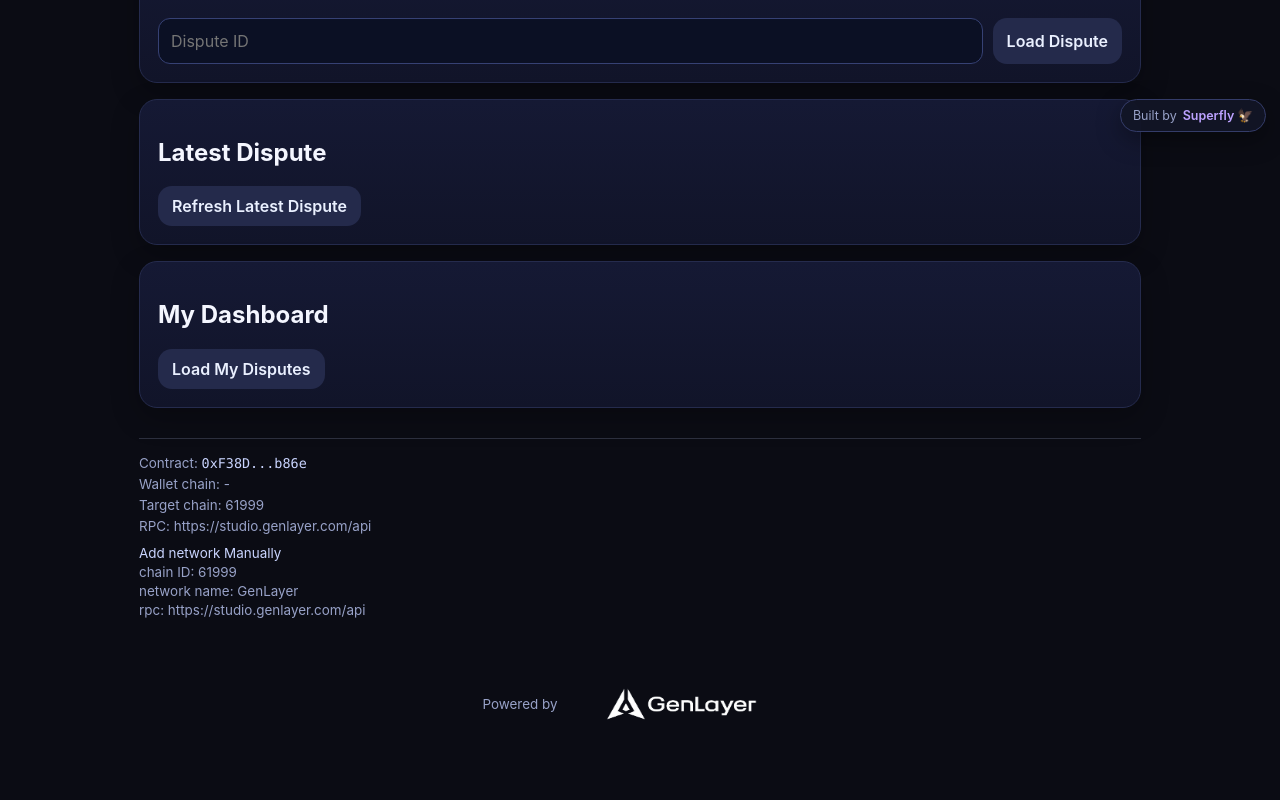
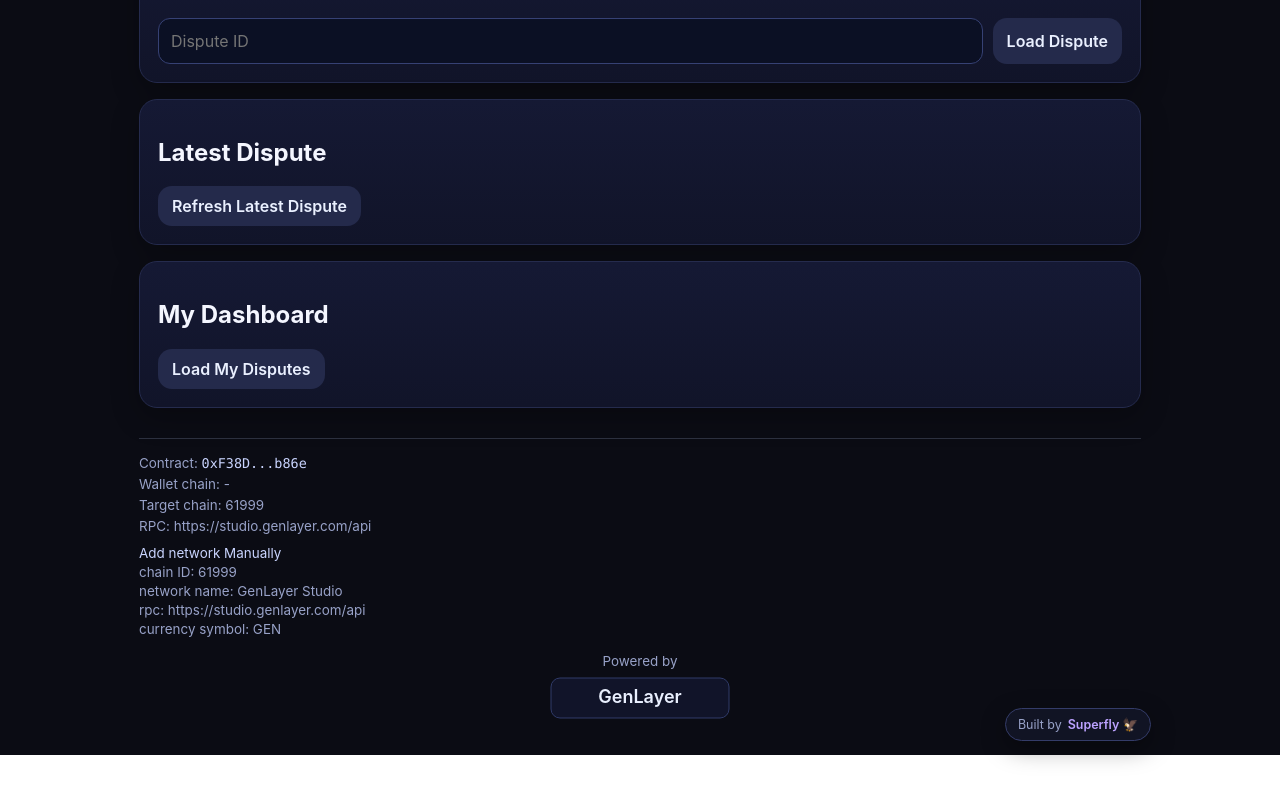
Before and after one commit to iamsuperfly/dispute-resolver-genlayer, a Next.js app: page / in a window 1280 px wide. Shown: the part 654-1454 px from the top of the page. After the commit the page ends 1409 px from the top, so only its background shows below. Built offline with nearby package versions, Linux system fonts and the light colour scheme.

Commit message:
Add 3s splash intro and align network/footer branding details

```diff
--- a/app/globals.css
+++ b/app/globals.css
@@ -19,6 +19,49 @@
   font-family: Inter, system-ui, -apple-system, Segoe UI, Roboto, sans-serif;
   background: radial-gradient(circle at top, #171a2e 0%, var(--bg) 30%);
   color: var(--text);
+}
+
+.splash-screen {
+  position: fixed;
+  inset: 0;
+  z-index: 99;
+  display: grid;
+  place-items: center;
+  background: #eef0f7;
+  animation: splash-fade-out 400ms ease forwards;
+  animation-delay: 2600ms;
+}
+
+.splash-logo-wrap {
+  position: relative;
+  width: 170px;
+  height: 170px;
+  display: grid;
+  place-items: center;
+}
+
+.splash-logo {
+  animation: splash-logo-pulse 2000ms ease-in-out infinite;
+}
+
+.splash-ring {
+  position: absolute;
+  inset: 8px;
+  border-radius: 999px;
+  border: 4px solid transparent;
+  border-top-color: #8edb29;
+  border-right-color: #8edb29;
+  filter: drop-shadow(0 0 7px rgba(142, 219, 41, 0.65));
+  animation: splash-ring-spin 1400ms linear infinite;
+}
+
+.app-hidden {
+  opacity: 0;
+}
+
+.app-ready {
+  opacity: 1;
+  animation: app-fade-in 380ms ease 1 both;
 }
 
 .page-shell {
@@ -231,15 +274,19 @@
 }
 .footer-powered {
   display: flex;
-  flex-direction: row;
+  flex-direction: column;
   align-items: center;
   justify-content: center;
-  gap: 10px;
+  gap: 8px;
+  text-align: center;
 }
 .footer-brand {
   display: inline-flex;
   align-items: center;
   justify-content: center;
+}
+.footer-brand img {
+  display: block;
 }
 .footer-mascot {
   display: flex;
@@ -309,3 +356,45 @@
     padding: 7px 10px;
   }
 }
+
+@keyframes splash-logo-pulse {
+  0% {
+    transform: scale(0.92);
+    opacity: 0.78;
+  }
+  32% {
+    transform: scale(1);
+    opacity: 1;
+  }
+  65% {
+    transform: scale(0.98);
+    opacity: 0.92;
+  }
+  100% {
+    transform: scale(1);
+    opacity: 1;
+  }
+}
+
+@keyframes splash-ring-spin {
+  from { transform: rotate(0deg); }
+  to { transform: rotate(360deg); }
+}
+
+@keyframes splash-fade-out {
+  to {
+    opacity: 0;
+    visibility: hidden;
+  }
+}
+
+@keyframes app-fade-in {
+  from {
+    opacity: 0;
+    transform: translateY(6px);
+  }
+  to {
+    opacity: 1;
+    transform: translateY(0);
+  }
+}
--- a/app/page.tsx
+++ b/app/page.tsx
@@ -1,6 +1,6 @@
 "use client";
 
-import { FormEvent, useState } from "react";
+import { FormEvent, useEffect, useState } from "react";
 import Image from "next/image";
 import { TransactionStatus } from "genlayer-js/types";
 
@@ -33,6 +33,7 @@
 
 export default function HomePage() {
   const { account, chainId, isConnected, isCorrectNetwork, connect, disconnect, ensureNetwork, provider, walletError } = useWallet();
+  const [showSplash, setShowSplash] = useState(true);
 
   const [claim, setClaim] = useState("");
   const [evidence, setEvidence] = useState("");
@@ -56,6 +57,14 @@
   const [dashboardError, setDashboardError] = useState<string | null>(null);
   const [isDashboardLoading, setIsDashboardLoading] = useState(false);
   const [expandedDisputeIds, setExpandedDisputeIds] = useState<Record<string, boolean>>({});
+
+  useEffect(() => {
+    const timeout = window.setTimeout(() => {
+      setShowSplash(false);
+    }, 3000);
+
+    return () => window.clearTimeout(timeout);
+  }, []);
 
   async function waitForFinalizedStatus(hash: `0x${string}`) {
     setTxStatus("submitted");
@@ -181,7 +190,17 @@
   }
 
   return (
-    <main className="page-shell">
+    <>
+      {showSplash && (
+        <div className="splash-screen" role="status" aria-live="polite" aria-label="Loading AI Dispute Resolver">
+          <div className="splash-logo-wrap">
+            <Image src="/assets/logos/dispute-resolver-logo.png" alt="AI Dispute Resolver logo" width={122} height={122} className="splash-logo" priority />
+            <span className="splash-ring" aria-hidden="true" />
+          </div>
+        </div>
+      )}
+
+      <main className={`page-shell ${showSplash ? "app-hidden" : "app-ready"}`}>
       <header className="topbar">
         <div className="topbar-inner">
           <div className="brand-group">
@@ -299,14 +318,15 @@
           <div className="footer-network-manual">
             <p>Add network Manually</p>
             <p>chain ID: {GENLAYER_CHAIN.id}</p>
-            <p>network name: GenLayer</p>
+            <p>network name: {GENLAYER_CHAIN.name}</p>
             <p>rpc: {GENLAYER_CHAIN.rpcUrl}</p>
+            <p>currency symbol: {GENLAYER_CHAIN.currency.symbol}</p>
           </div>
         </div>
         <div className="footer-powered">
           <span>Powered by</span>
           <div className="footer-brand" aria-label="GenLayer logo">
-            <Image src="/assets/genlayer/genlayer-logo.png" alt="Powered by GenLayer" width={230} height={140} />
+            <Image src="/assets/genlayer/genlayer-wordmark.svg" alt="Powered by GenLayer" width={180} height={42} />
           </div>
         </div>
         <div className="built-by">
@@ -316,7 +336,8 @@
           </a>
         </div>
       </footer>
-    </main>
+      </main>
+    </>
   );
 }
 
```
